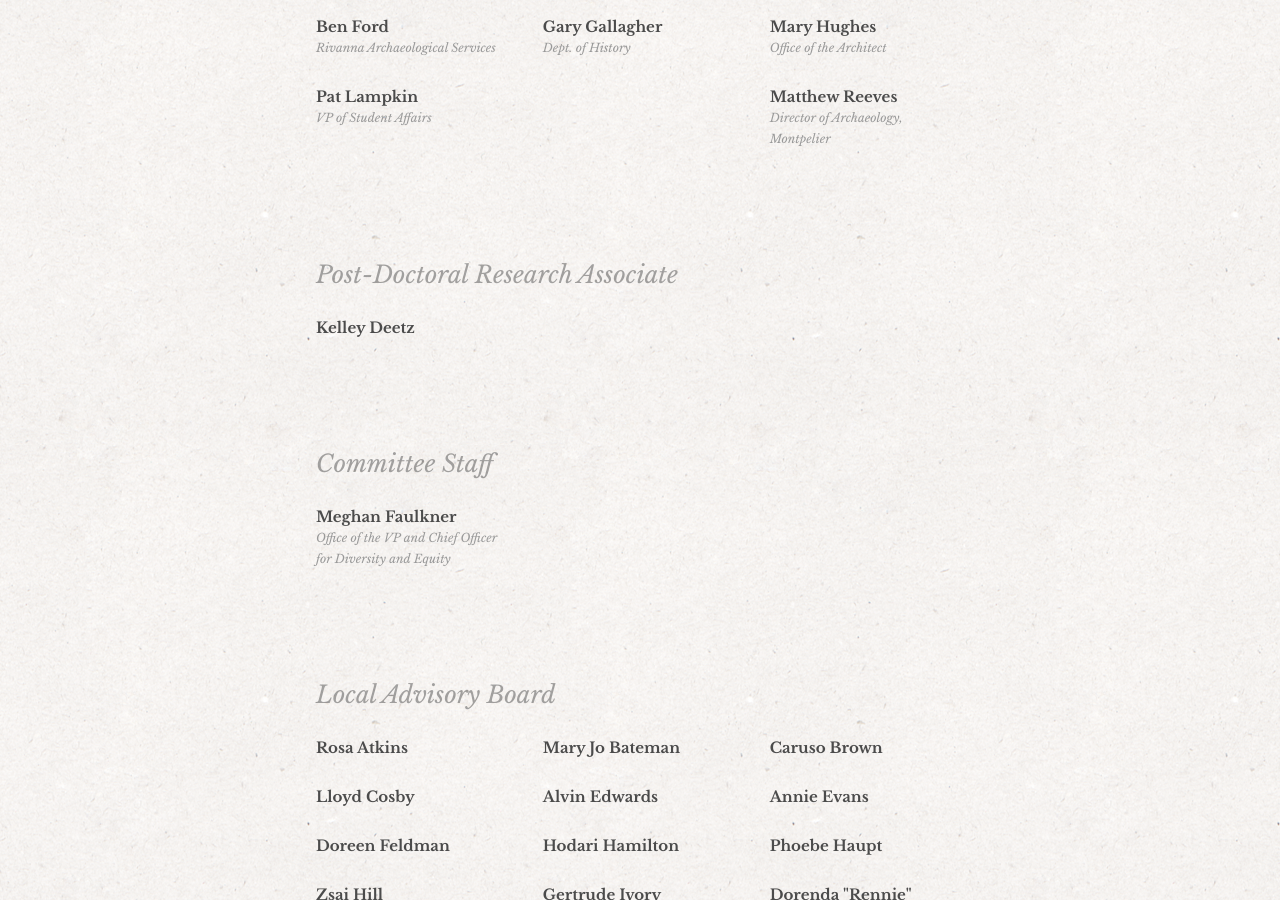
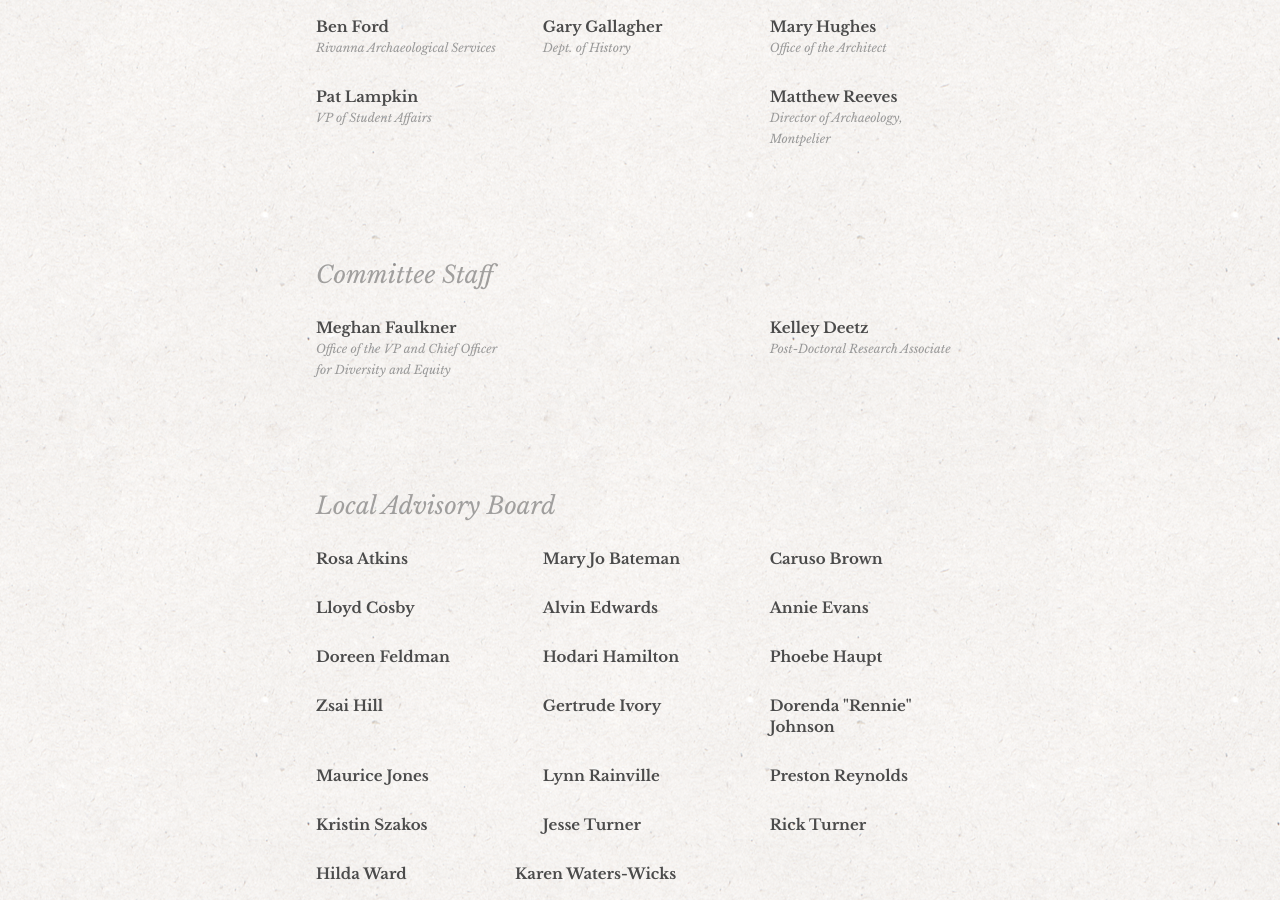
Before and after one commit to scholarslab/slavery, a Jekyll site: the page built from commission.html, in a window 1280 px wide and 900 px high, scrolled down 1645 px. Built offline with Jekyll 4.4.1, drawn with Linux system fonts in a browser that asks for light colours; some web fonts are replaced.

Commit message:
Moves Kelley under staff.

```diff
--- a/commission.html
+++ b/commission.html
@@ -122,18 +122,15 @@ title: Commission
 
 </ul>
 
-<h2>Post-Doctoral Research Associate</h2>
-<ul class="commission-members">
-    <li id="kelley-deetz">
-        <strong class="name">Kelley Deetz</strong>
-    </li>
-</ul>
-
 <h2>Committee Staff</h2>
 <ul class="commission-members">
 <li id="meghan-faulkner">
     <strong class="name">Meghan Faulkner</strong>
     Office of the VP and Chief Officer for Diversity and Equity
+</li>
+<li id="kelley-deetz">
+    <strong class="name">Kelley Deetz</strong>
+    Post-Doctoral Research Associate
 </li>
 </ul>
 
```
